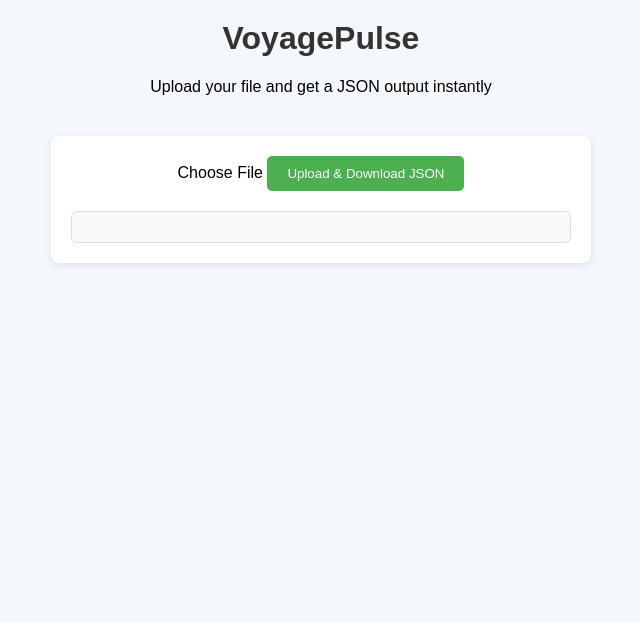
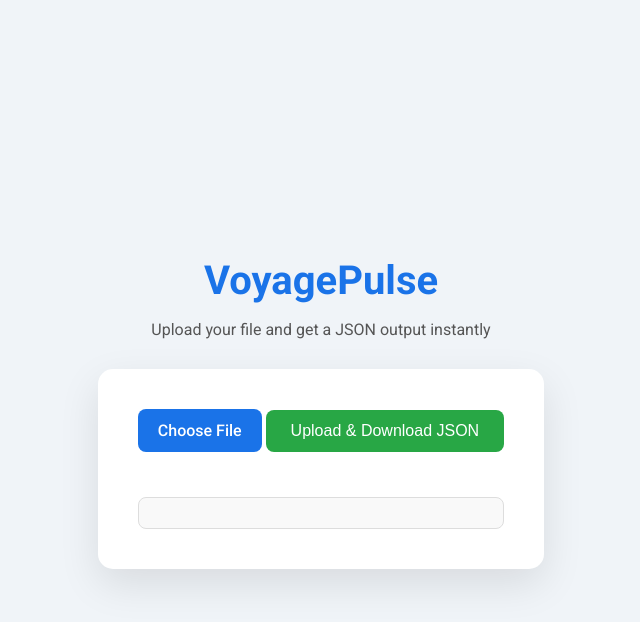
Before and after one commit to AnushkaNegi27/voyagepulse, a plain HTML site: page Frontend/index.html in a window 1280 px wide. Shown: the whole page, without its empty margins (319-959 px from the left). Drawn offline with Linux system fonts and the light colour scheme.

Commit message:
Update style.css

```diff
--- a/Frontend/style.css
+++ b/Frontend/style.css
@@ -1,50 +1,97 @@
 body {
-  font-family: Arial, sans-serif;
-  background: #f4f7fb;
+  font-family: 'Roboto', Arial, sans-serif;
+  background: #f0f4f8;
   margin: 0;
   padding: 0;
+  display: flex;
+  justify-content: center;
+  align-items: center;
+  height: 100vh;
+  color: #333;
+}
+
+.wrapper {
   text-align: center;
+  max-width: 500px;
 }
 
 h1 {
-  margin-top: 20px;
-  color: #333;
+  font-weight: 700;
+  color: #1a73e8;
+  font-size: 2.5rem;
+  margin-bottom: 5px;
 }
 
-.container {
-  margin: 40px auto;
-  max-width: 500px;
-  background: #fff;
-  padding: 20px;
-  border-radius: 8px;
-  box-shadow: 0 2px 8px rgba(0, 0, 0, 0.1);
+.subtitle {
+  font-weight: 400;
+  color: #555;
+  margin-bottom: 30px;
 }
 
-input[type="file"] {
-  margin: 20px 0;
+
+.container {
+  background: #fff;
+  padding: 40px;
+  border-radius: 15px;
+  box-shadow: 0 15px 40px rgba(0,0,0,0.1);
+}
+.custom-file-input {
+  display: inline-block;
+  padding: 12px 20px;
+  background: #1a73e8;
+  color: #fff;
+  font-weight: 500;
+  border-radius: 8px;
+  cursor: pointer;
+  transition: all 0.3s ease;
+  margin-bottom: 20px;
 }
 
+.custom-file-input:hover {
+  background: #1558b0;
+  transform: translateY(-2px);
+}
 button {
-  padding: 10px 20px;
-  background: #4CAF50;
+  padding: 12px 25px;
+  background: #28a745;
   color: white;
+  font-size: 1rem;
   border: none;
+  border-radius: 8px;
   cursor: pointer;
-  border-radius: 5px;
-  transition: background 0.3s;
+  transition: all 0.3s ease;
 }
 
 button:hover {
-  background: #45a049;
+  background: #218838;
+  transform: translateY(-2px);
 }
-
 #output {
   text-align: left;
-  margin-top: 20px;
+  margin-top: 25px;
   padding: 15px;
   background: #f9f9f9;
   border: 1px solid #ddd;
-  border-radius: 6px;
+  border-radius: 8px;
+  font-family: 'Courier New', monospace;
   font-size: 14px;
+  max-height: 250px;
+  overflow-y: auto;
   white-space: pre-wrap;
 }
+
+.spinner {
+  border: 4px solid #f3f3f3;
+  border-top: 4px solid #1a73e8;
+  border-radius: 50%;
+  width: 24px;
+  height: 24px;
+  animation: spin 1s linear infinite;
+  display: inline-block;
+  margin-right: 10px;
+}
+
+@keyframes spin {
+  0% { transform: rotate(0deg); }
+  100% { transform: rotate(360deg); }
+}
```
